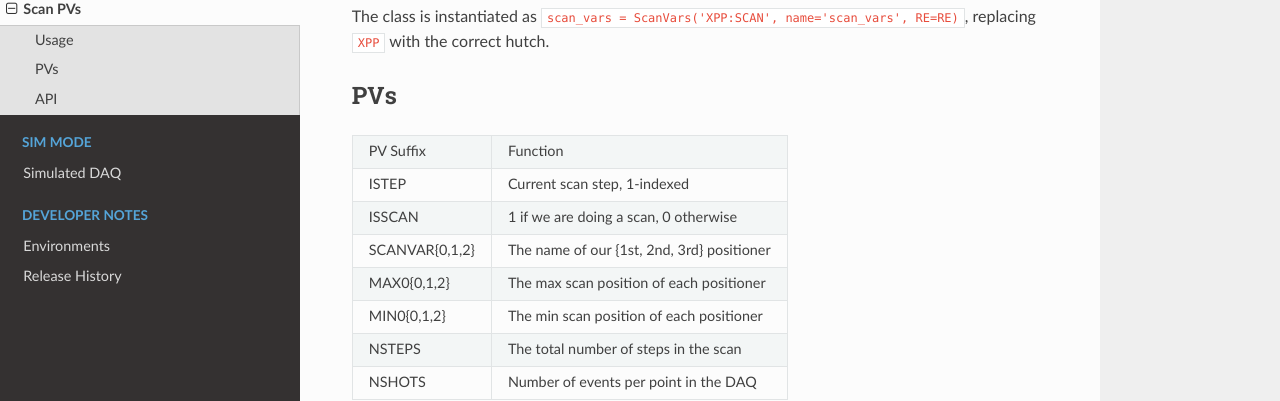
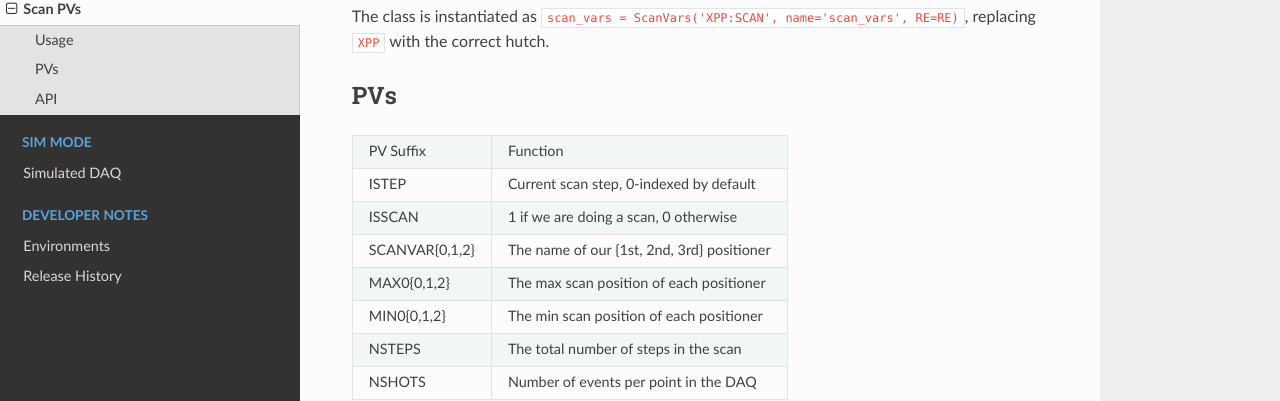
Before and after one commit to slactjohnson/pcdsdaq, a Sphinx documentation site: the page built from docs/source/scan_pvs.rst, in a window 1280 px wide and 1247 px high. Shown: the part 405-806 px from the top of the window. Built offline with Sphinx 7.4.7 and the Read the Docs theme 2.0.0, drawn with Linux system fonts in a browser that asks for light colours.

Commit message:
DOC: we switched to 0-index

```diff
--- a/docs/source/scan_pvs.rst
+++ b/docs/source/scan_pvs.rst
@@ -22,7 +22,7 @@ PVs
 ###
 =================== ===========================================
 PV Suffix           Function
-ISTEP               Current scan step, 1-indexed
+ISTEP               Current scan step, 0-indexed by default
 ISSCAN              1 if we are doing a scan, 0 otherwise
 SCANVAR{0,1,2}      The name of our {1st, 2nd, 3rd} positioner
 MAX0{0,1,2}         The max scan position of each positioner
```
